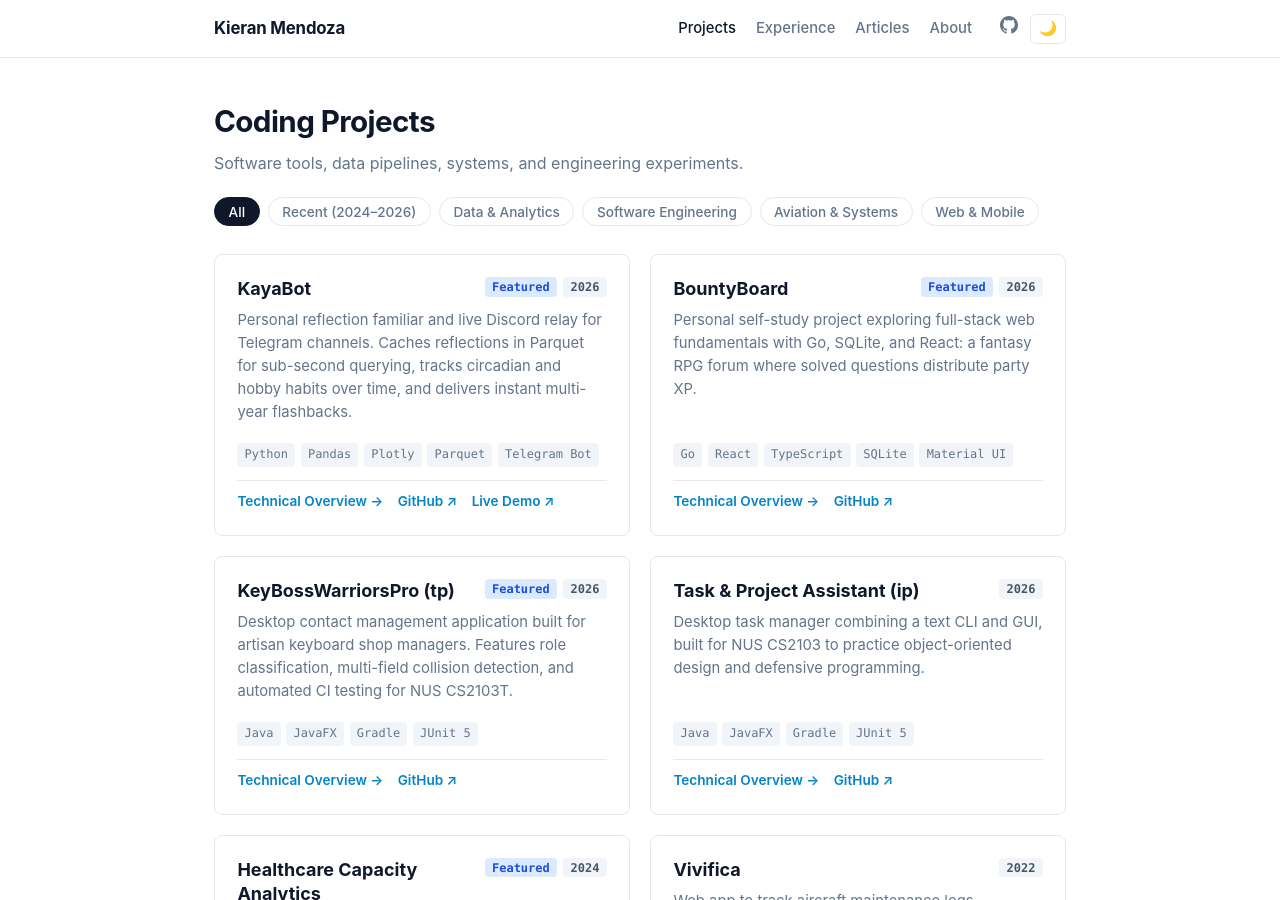
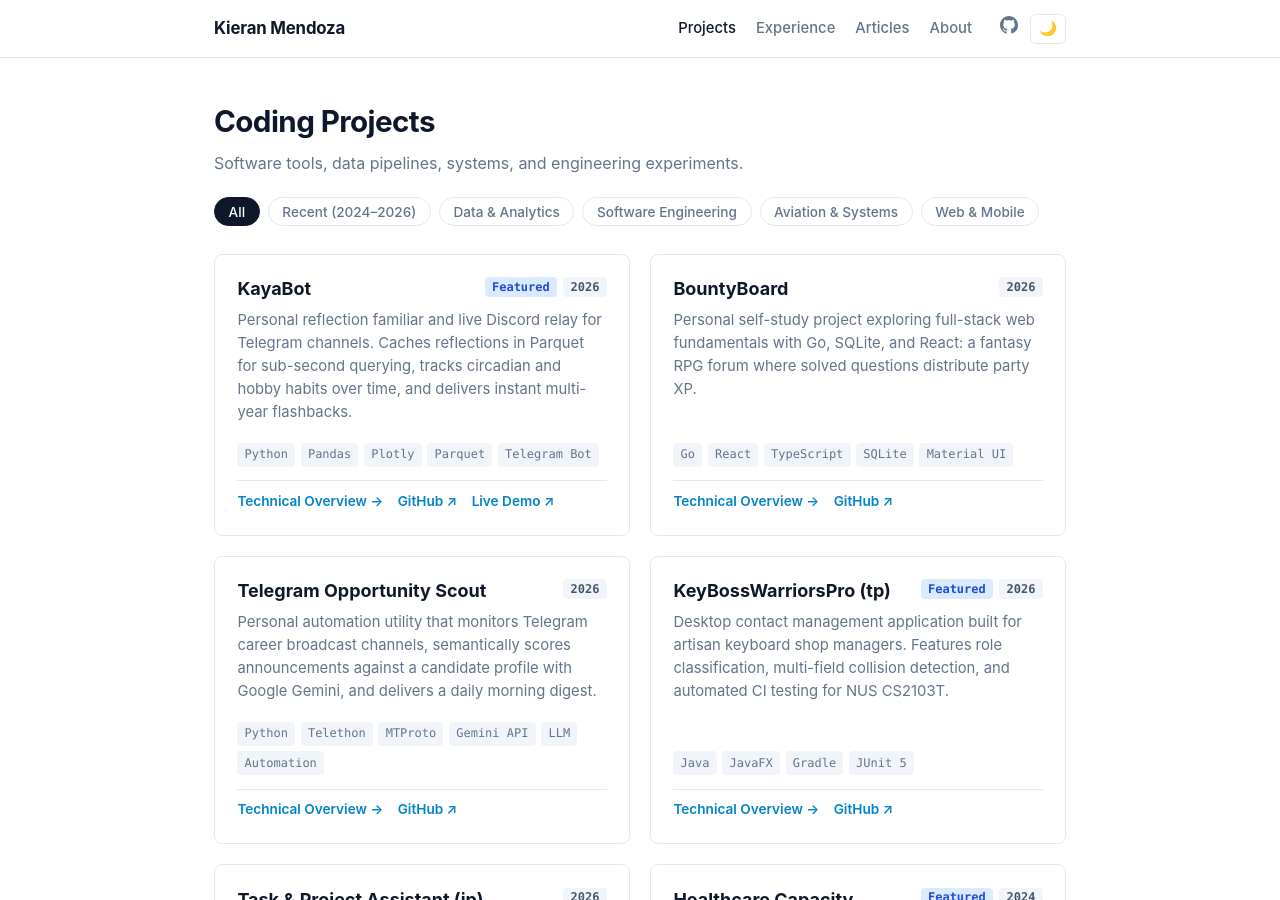
Before and after one commit to Kimame04/kimame04.github.io, a Jekyll site: the page built from projects.markdown, in a window 1280 px wide and 900 px high. Built offline with Jekyll 4.4.1, drawn with Linux system fonts in a browser that asks for light colours.

Commit message:
feat(projects): add opportunity scout catalog writeup and unfeature exploratory project

```diff
--- a/_data/projects.yml
+++ b/_data/projects.yml
@@ -13,13 +13,24 @@
 - title: "BountyBoard"
   slug: "bounty-board"
   year: "2026"
-  featured: true
+  featured: false
   category: "software-eng"
   category_label: "Software Engineering"
   summary: "Personal self-study project exploring full-stack web fundamentals with Go, SQLite, and React: a fantasy RPG forum where solved questions distribute party XP."
   tags: ["Go", "React", "TypeScript", "SQLite", "Material UI"]
   github: "https://github.com/Kimame04/bounty-board"
   writeup: "/projects/bounty-board/"
+
+- title: "Telegram Opportunity Scout"
+  slug: "telegram-opportunity-scout"
+  year: "2026"
+  featured: false
+  category: "software-eng"
+  category_label: "Software Engineering & AI"
+  summary: "Personal automation utility that monitors Telegram career broadcast channels, semantically scores announcements against a candidate profile with Google Gemini, and delivers a daily morning digest."
+  tags: ["Python", "Telethon", "MTProto", "Gemini API", "LLM", "Automation"]
+  github: "https://github.com/Kimame04/telegram-opportunity-scout"
+  writeup: "/projects/telegram-opportunity-scout/"
 
 - title: "KeyBossWarriorsPro (tp)"
   slug: "keyboss-warriors-pro"
--- /dev/null
+++ b/_projects/telegram-opportunity-scout.md
@@ -0,0 +1,23 @@
+---
+layout: project
+title: "Telegram Opportunity Scout"
+year: "2026"
+category_label: "Software Engineering & AI"
+github: https://github.com/Kimame04/telegram-opportunity-scout
+tags: ["Python", "Telethon", "MTProto", "Gemini API", "LLM", "Automation"]
+---
+
+*Telegram Opportunity Scout* is a personal automation utility that monitors Telegram career broadcast channels, semantically scores postings against a candidate profile using Google Gemini, and delivers a daily morning digest directly to Telegram.
+
+## Core Features
+
+- **MTProto Channel Ingestion:** Reads public and invite-only broadcast announcements via Telethon without requiring channel admin rights.
+- **LLM Semantic Evaluation:** Uses structured prompts (`gemini-3.5-flash-lite`) to score candidate fit against academic year, citizenship criteria, and domain interests.
+- **Direct Telegram Dispatch:** Delivers scored opportunities as formatted HTML cards with application links, deadlines, and fit rationale.
+- **Automated Scheduling:** Runs autonomously every morning via a macOS LaunchAgent (`launchd`).
+
+## Architecture
+
+- **`src/ingestion/`:** MTProto client session management, entity resolution, and message pagination.
+- **`src/evaluation/`:** Structured LLM evaluation with JSON schema enforcement and score thresholding.
+- **`src/dispatch/`:** HTML card compilation, message chunking, and direct delivery.
```
